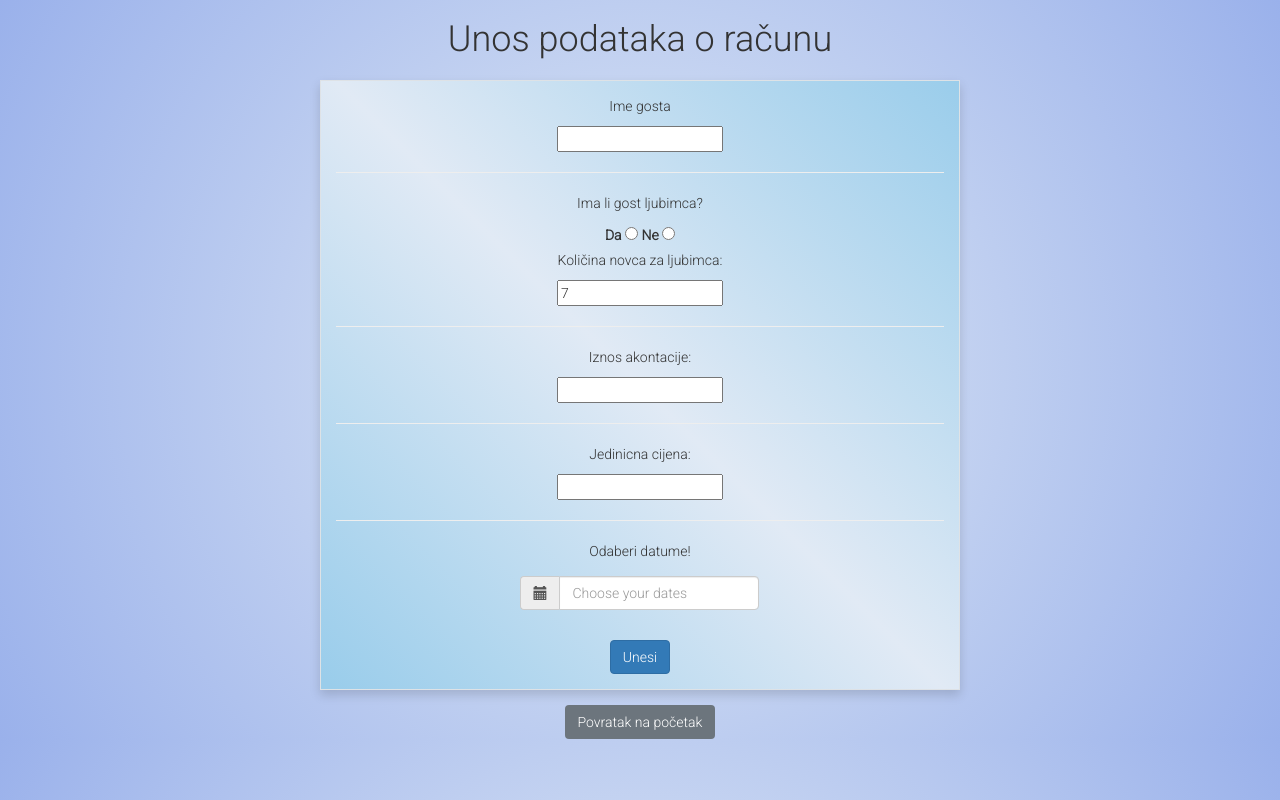
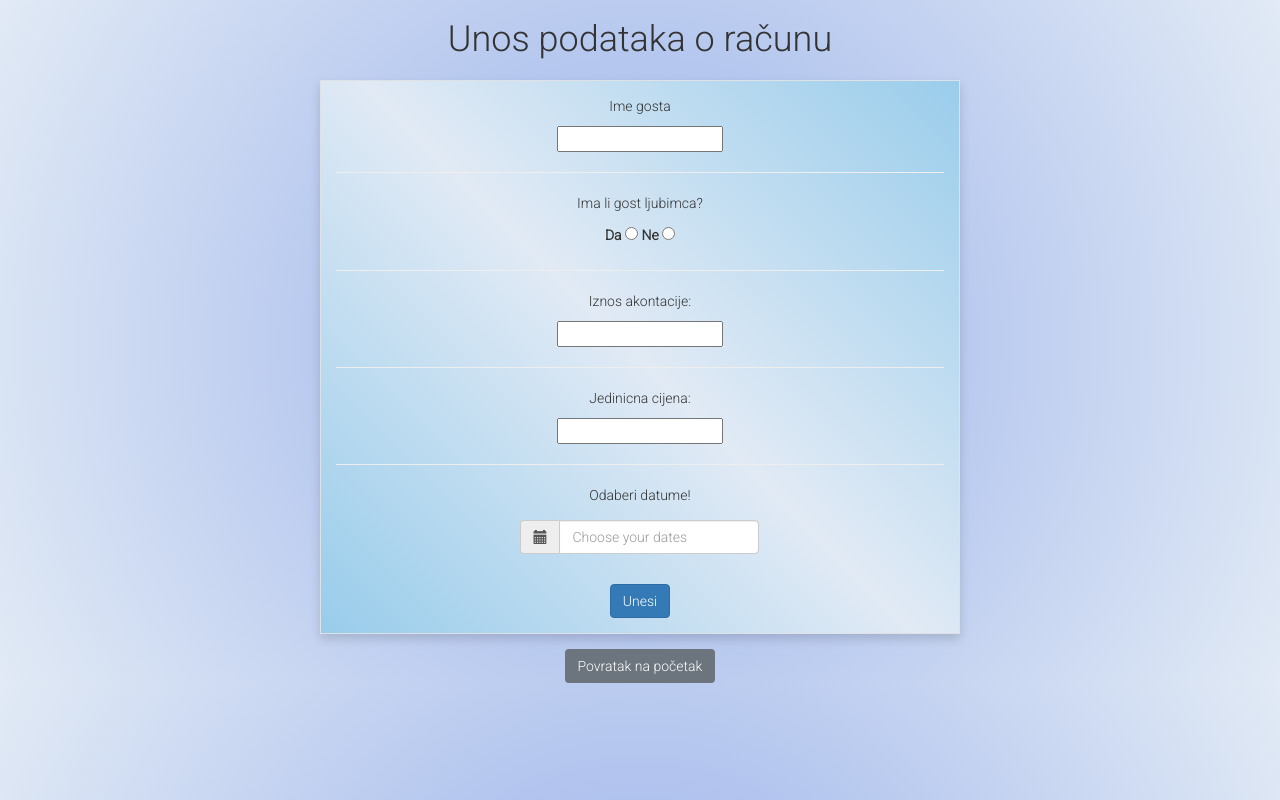
Before and after one commit to tinmarecic6/super-broccoli, a PHP site: page /cust_signin.php in a window 1280 px wide. Run offline with PHP 8.4, Linux system fonts and the light colour scheme; the visitor is signed in with stand-in values (Sample User, id 1); tables that the repository leaves empty or names only in its code hold one stand-in row (values such as "Sample post"); some libraries are stand-ins or nearby versions.

Commit message:
added hide input on radio in signup script

```diff
--- a/cust_signin.php
+++ b/cust_signin.php
@@ -6,7 +6,7 @@
     <script src="https://code.jquery.com/jquery-3.3.1.slim.min.js" integrity="sha384-q8i/X+965DzO0rT7abK41JStQIAqVgRVzpbzo5smXKp4YfRvH+8abtTE1Pi6jizo" crossorigin="anonymous"></script>
     <script src="https://cdnjs.cloudflare.com/ajax/libs/popper.js/1.14.7/umd/popper.min.js" integrity="sha384-UO2eT0CpHqdSJQ6hJty5KVphtPhzWj9WO1clHTMGa3JDZwrnQq4sF86dIHNDz0W1" crossorigin="anonymous"></script>
     <script src="https://stackpath.bootstrapcdn.com/bootstrap/4.3.1/js/bootstrap.min.js" integrity="sha384-JjSmVgyd0p3pXB1rRibZUAYoIIy6OrQ6VrjIEaFf/nJGzIxFDsf4x0xIM+B07jRM" crossorigin="anonymous"></script>
-
+    <script src="filter.js"></script>
     <!-- Bootstrap CSS -->
     <link rel="stylesheet" href="https://stackpath.bootstrapcdn.com/bootstrap/4.3.1/css/bootstrap.min.css" integrity="sha384-ggOyR0iXCbMQv3Xipma34MD+dH/1fQ784/j6cY/iJTQUOhcWr7x9JvoRxT2MZw1T" crossorigin="anonymous">
 
@@ -21,6 +21,22 @@
     <title>Upis gosta</title>
 </head>
 <body>
+  <?php
+    session_start();
+    require('db.php');
+    $conn = db();
+    $user = $_SESSION['username'];
+    $sql_user = 'SELECT * FROM users where username="'.$user.'";';
+    $result = $conn->query($sql_user);
+    if($result->num_rows==1){
+
+    }
+    else{
+        $_SESSION['isUser'] = 0;
+        header('Location:logout.php');
+    }
+
+  ?>
 <div class="container-fluid ">
     <div class="row  justify-content-center">
         <h1 class="pb-3">Unos podataka o računu</h1>
@@ -30,21 +46,24 @@
         <div class="row justify-content-around text-center ">
             <div class="col-6 border shadow editor">
                 <p class="mt-4">Ime gosta</p>
-                <input type="text" name="cust_name">
+                <input type="text" name="cust_name" required>
                 <hr/>
                 <p class="mt-4">Ima li gost ljubimca?</p>
                 <label for="1">Da</label>
-                <input type="radio" name="pet" value="1">
+                <input type="radio" id="petYes" name="pet" value="1" required>
                 <label for="0" >Ne</label>
-                <input type="radio" name="pet" value="0" >
-                <p>Količina novca za ljubimca:</p>
-                <input type="number" name="pet_price" value="7">
+                <input type="radio" id="petNo"  name="pet" value="0" required>
+                <div id="pet_price" style="display: none;">
+                  <p>Količina novca za ljubimca:</p>
+                  <p class="text-secondary">Ako je cijena ostala 7, pusti 7.</p>
+                  <input type="number"  id="pet_price" name="pet_price" value="7">
+                </div>
                 <hr>
                 <p>Iznos akontacije:</p>
-                <input type="number" name="akontacija">
+                <input type="number" name="akontacija" required>
                 <hr>
                 <p>Jedinicna cijena:</p>
-                <input type="number" name="unit_price">
+                <input type="number" name="unit_price" required>
                 <hr>
                 <p>Odaberi datume!</p>
                 <div class="row justify-content-center m-4">
@@ -53,7 +72,7 @@
                         <div class="controls">
                         <div class="input-prepend input-group">
                           <span class="add-on input-group-addon"><i class="glyphicon glyphicon-calendar fa fa-calendar"></i></span>
-                          <input required type="text" style="width: 200px" name="reservation" id="reservation" class="form-control" autocomplete="off"  placeholder="Choose your dates" />
+                          <input required type="text" style="width: 200px" name="reservation" id="reservation" class="form-control" autocomplete="off"  placeholder="Choose your dates" required>
                         </div>
                         </div>
                       </div>
--- a/filter.js
+++ b/filter.js
@@ -6,3 +6,13 @@ $(document).ready(function(){
     });
   });
 });
+
+$(document).ready(function(){
+  $("input[name='pet']").click(function() {
+    if ($("#petYes").is(":checked")) {
+      $("#pet_price").show();
+    } else {
+      $("#pet_price").hide();
+    }
+  });
+});
--- a/style.css
+++ b/style.css
@@ -1,6 +1,6 @@
 body{
     background: rgb(154,177,235);
-    background: radial-gradient(circle, rgba(225,234,245,1) 0%, rgba(154,177,235,1) 100%);
+    background: radial-gradient(circle, rgba(154,177,235,1) 0%, rgba(225,234,245,1) 100%);
     font-family: 'Roboto', sans-serif;
 }
 .editor{
@@ -14,3 +14,16 @@ table tr td:last-child:hover{
 table tr td a:link {
     text-decoration:none;
 }
+#login .container #login-row #login-column #login-box {
+    margin-top: 120px;
+    max-width: 600px;
+    height: 320px;
+    border: 1px solid #9C9C9C;
+    background-color: #EAEAEA;
+  }
+  #login .container #login-row #login-column #login-box #login-form {
+    padding: 20px;
+  }
+  #login .container #login-row #login-column #login-box #login-form #register-link {
+    margin-top: -85px;
+  }
```
Also changed, not shown: guest_evidention.php (+35 -8 lines).
